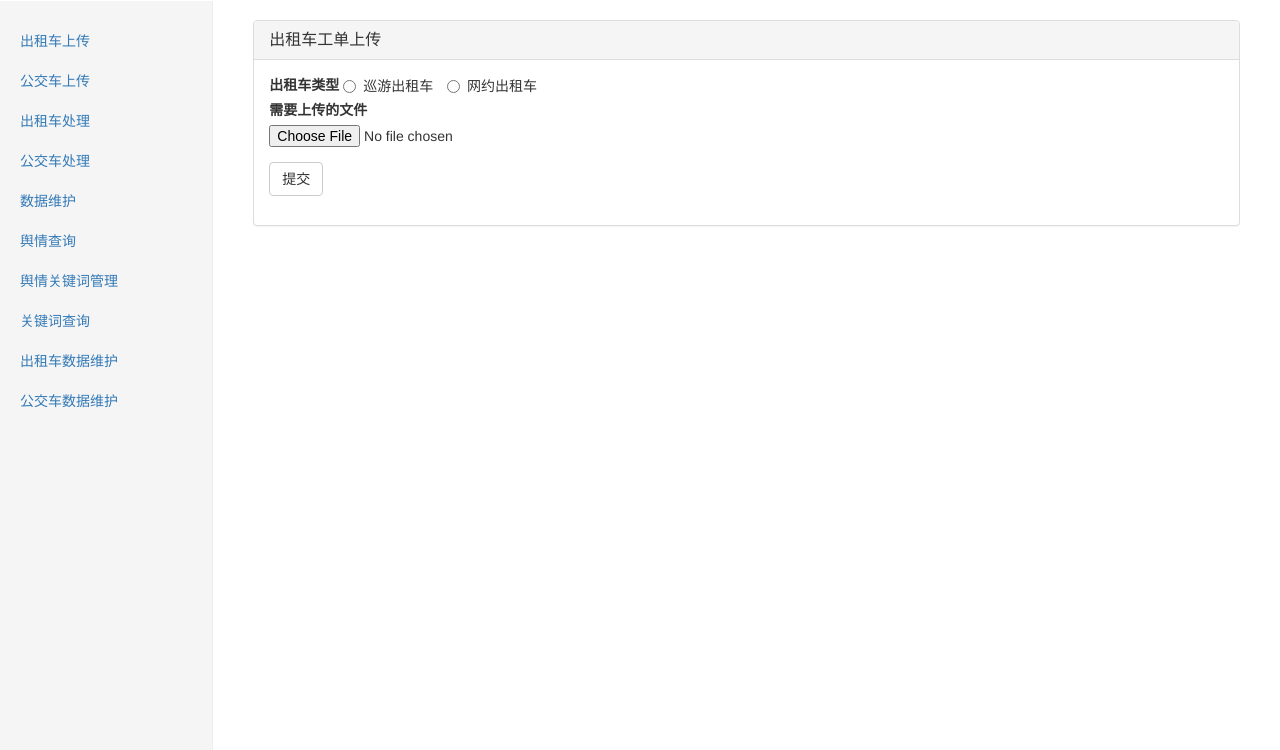
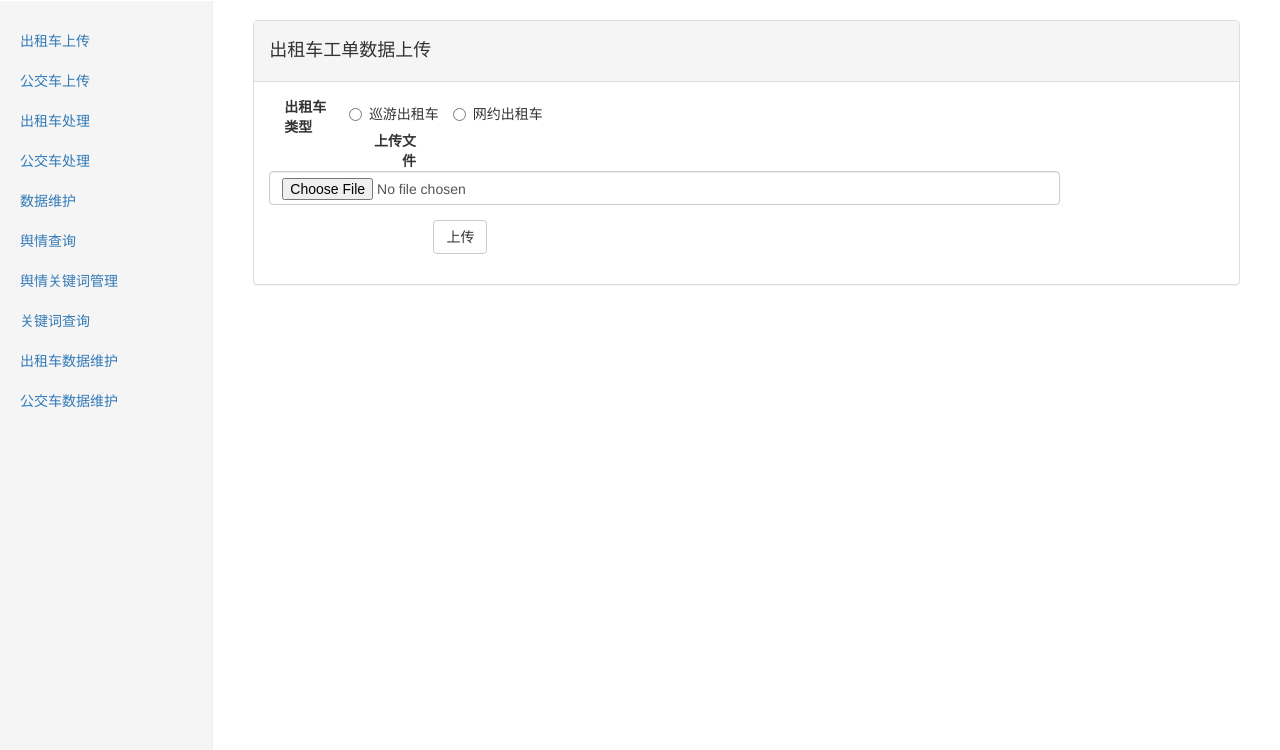
Before and after one commit to xxzxws/test, a Django app: page /rxgl/czcsc in a window 1280 px wide. Shown: the part 50-800 px from the top of the page. Run offline with Django 3.2, Linux system fonts and the light colour scheme; a user stored in the database is signed in; data comes from the database, SQL or seed files in the repository; both versions use the stored data as it was after the commit; some libraries are stand-ins or nearby versions.

Commit message:
2019.2.8

```diff
--- a/templates/chuli/gjccl.html
+++ b/templates/chuli/gjccl.html
@@ -4,7 +4,7 @@
     <div class="row">
     <form action="{% url 'gjccl' %}" method="post" enctype="multipart/form-data">
                 <div class="row" >
-                    <div class="col-md-1" style="font-size: 23">处理日期:</div>
+                    <div class="col-md-1" >处理日期:</div>
                 　　<div class="input-append date fl col-md-3"  >
                         <input type="date" name="start" class="form-control" >
                         <span class="add-on"><i class="icon-th"></i></span>
--- a/templates/shangchuan/czcsc.html
+++ b/templates/shangchuan/czcsc.html
@@ -1,26 +1,49 @@
 {% extends 'index.html' %}
 {% block content %}
+{#    <div class="panel panel-default">#}
+{#        <div class="panel-heading">#}
+{#            <h3 class="panel-title">出租车工单上传</h3>#}
+{#        </div>#}
+{#        <div class="panel-body">#}
+{#            <form action="{% url 'czcsc' %}" method="post" enctype="multipart/form-data">#}
+{#                <label for="exampleInputFile">出租车类型</label>#}
+{#                <label class="radio-inline">#}
+{#                    <input type="radio" name="title" id="inlineRadio1" value="巡游出租车"> 巡游出租车#}
+{#                </label>#}
+{#                <label class="radio-inline">#}
+{#                    <input type="radio" name="title" id="inlineRadio2" value="网约出租车"> 网约出租车#}
+{#                </label>#}
+{#                <div class="form-group">#}
+{#                    <label for="exampleInputFile">需要上传的文件</label>#}
+{#                    <input type="file" id="exampleInputFile" name="my_xzfile">#}
+{#                </div>#}
+{#                <button type="submit" class="btn btn-default">提交</button>#}
+{#            </form>#}
+{#        </div>#}
+{#    </div>#}
+
     <div class="panel panel-default">
-        <div class="panel-heading">
-            <h3 class="panel-title">出租车工单上传</h3>
-        </div>
+        <div class="panel-heading"><h4>出租车工单数据上传</h4></div>
         <div class="panel-body">
-            <form action="{% url 'czcsc' %}" method="post" enctype="multipart/form-data">
-                <label for="exampleInputFile">出租车类型</label>
+            <form class="form-horizontal" action="{% url 'czcsc' %}" method="post" enctype="multipart/form-data">
+                <label for="exampleInputFile" class="col-sm-1">出租车类型</label>
                 <label class="radio-inline">
                     <input type="radio" name="title" id="inlineRadio1" value="巡游出租车"> 巡游出租车
                 </label>
                 <label class="radio-inline">
                     <input type="radio" name="title" id="inlineRadio2" value="网约出租车"> 网约出租车
-
-
                 </label>
                 <div class="form-group">
-                    <label for="exampleInputFile">需要上传的文件</label>
-                    <input type="file" id="exampleInputFile" name="my_xzfile">
+                    <label for="inputPassword3" class="col-sm-1 control-label">上传文件</label>
+                    <div class="col-sm-10">
+                        <input type="file" name="my_xzfile" class="form-control">
+                    </div>
                 </div>
-
-                <button type="submit" class="btn btn-default">提交</button>
+                <div class="form-group">
+                    <div class="col-sm-offset-2 col-sm-10">
+                        <button type="submit" class="btn btn-default">上传</button>
+                    </div>
+                </div>
             </form>
         </div>
     </div>
@@ -28,6 +51,4 @@
 
 
 
-
-
 {% endblock %}
--- a/templates/yuqing/gjc.html
+++ b/templates/yuqing/gjc.html
@@ -1,7 +1,5 @@
 {% extends 'index.html' %}
 {% block css %}
-
-
 
 {% endblock %}
 
@@ -22,8 +20,8 @@
         <tbody class="fl-table">
             {% for row in new_list %}
             <tr>
-                <td  align="center">{{row.id}}</td>
-                <td  align="center">{{row.gjc}}</td>
+                <td  align="center">{{ forloop.counter }}</td>
+                <td  align="center">{{row.title}}</td>
                 <td  align="center"><a href="http://10.9.96.217:5000/sc?nid={{row.id}}">删除</a></td>
             </tr>
             {% endfor %}
--- a/templates/yuqing/gjc_list.html
+++ b/templates/yuqing/gjc_list.html
@@ -26,7 +26,7 @@
         <tbody class="fl-table">
             {% for row in new_list %}
             <tr>
-                <th width="100" align="center" scope="row">{{row.id}}</th>
+                <th width="100" align="center" scope="row">{{ forloop.counter }}</th>
                 <td><a href="{{row.url}}"  target="_blank" style=" cursor: pointer">{{row.title}}</a></td>
                 <td width="100" align="center">{{row.hf}}</td>
                 <td width="100" align="center">{{row.ck}}</td>
--- a/untitled2/settings.py
+++ b/untitled2/settings.py
@@ -25,7 +25,7 @@ SECRET_KEY = 'v%6ie-x9r%158^_8_e!es7th53q(t30xri0o%cn_o_r8^d5$%p'
 # SECURITY WARNING: don't run with debug turned on in production!
 DEBUG = True
 
-ALLOWED_HOSTS = ["127.0.0.1"]
+ALLOWED_HOSTS = ["127.0.0.1","10.9.96.233",]
 
 
 # Application definition
```
Also changed, not shown: rxgl/stark.py (+13 -0 lines), templates/chuli/czccl.html (+7 -13 lines), templates/shangchuan/gjcsc.html (+18 -5 lines), yuqing/models.py (+4 -4 lines), db.sqlite3.
